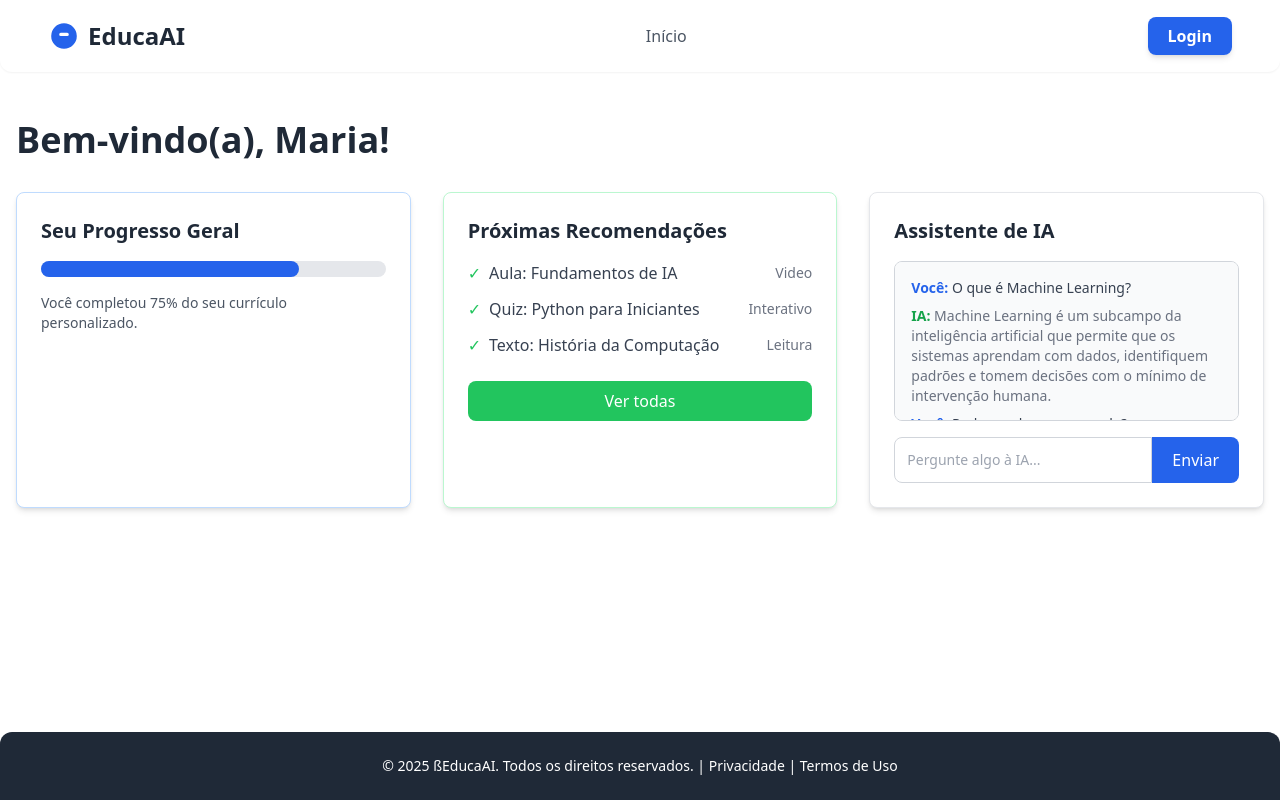
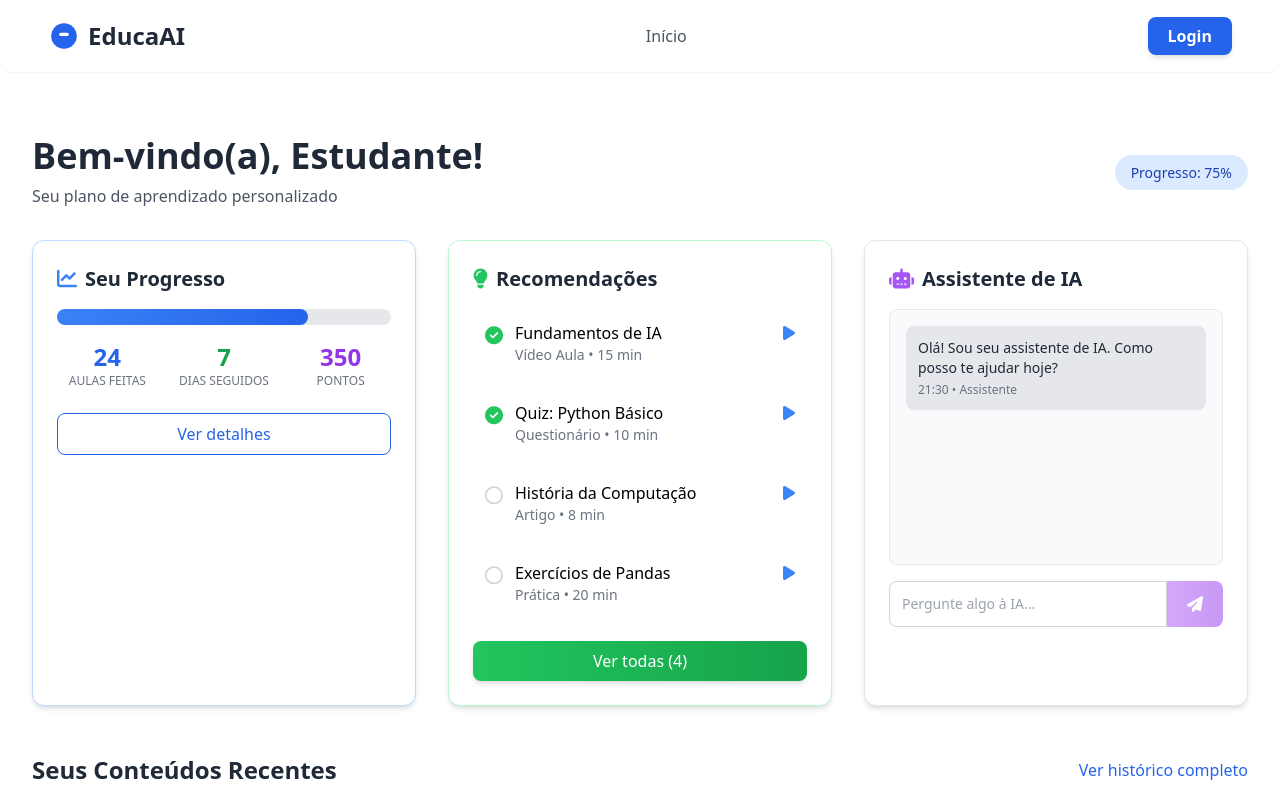
Before and after one commit to Richard-SI/educaAI-Nuxt, a Nuxt app: page /student in a window 1280 px wide. Shown: the top 800 px of the page. Built offline with nearby package versions, Linux system fonts and the light colour scheme.

Commit message:
Atualizar dados do progresso do estudante e melhorar a interface do painel do aluno

```diff
--- a/pages/student.vue
+++ b/pages/student.vue
@@ -1,49 +1,269 @@
 <template>
-    <h2 class="text-3xl md:text-4xl font-bold text-gray-800 mb-8">Bem-vindo(a), Maria!</h2>
+  <div class="student-dashboard">
+    <!-- Cabeçalho Personalizado -->
+    <div class="flex flex-col md:flex-row justify-between items-start md:items-center mb-8">
+      <div>
+        <h2 class="text-3xl md:text-4xl font-bold text-gray-800">
+          Bem-vindo(a), {{ userName }}!
+        </h2>
+        <p class="text-gray-600 mt-2">Seu plano de aprendizado personalizado</p>
+      </div>
+      <div class="mt-4 md:mt-0">
+        <span class="bg-blue-100 text-blue-800 px-4 py-2 rounded-full text-sm font-medium">
+          Progresso: {{ progress }}%
+        </span>
+      </div>
+    </div>
 
+    <!-- Grade de Conteúdo -->
     <div class="grid md:grid-cols-2 lg:grid-cols-3 gap-8 mb-12">
-      <!-- Cartão de Progresso -->
-      <div class="bg-white p-6 rounded-lg shadow-md border border-blue-200">
-        <h3 class="text-xl font-semibold text-gray-800 mb-4">Seu Progresso Geral</h3>
+      <!-- Cartão de Progresso Detalhado -->
+      <div class="bg-white p-6 rounded-xl shadow-md border border-blue-200 hover:shadow-lg transition-shadow">
+        <h3 class="text-xl font-semibold text-gray-800 mb-4 flex items-center">
+          <i class="fas fa-chart-line text-blue-500 mr-2"></i> Seu Progresso
+        </h3>
         <div class="w-full bg-gray-200 rounded-full h-4 mb-4">
-          <div class="bg-blue-600 h-4 rounded-full" style="width: 75%;"></div>
+          <div class="bg-gradient-to-r from-blue-500 to-blue-600 h-4 rounded-full" :style="`width: ${progress}%;`"></div>
         </div>
-        <p class="text-gray-600 text-sm mb-3">Você completou 75% do seu currículo personalizado.</p>
+        <div class="grid grid-cols-3 gap-4 text-center">
+          <div>
+            <p class="text-2xl font-bold text-blue-600">{{ completedLessons }}</p>
+            <p class="text-xs text-gray-500">AULAS FEITAS</p>
+          </div>
+          <div>
+            <p class="text-2xl font-bold text-green-600">{{ activeStreak }}</p>
+            <p class="text-xs text-gray-500">DIAS SEGUIDOS</p>
+          </div>
+          <div>
+            <p class="text-2xl font-bold text-purple-600">{{ points }}</p>
+            <p class="text-xs text-gray-500">PONTOS</p>
+          </div>
+        </div>
+        <button @click="showProgressDetails" class="mt-6 w-full bg-white text-blue-600 border border-blue-600 py-2 rounded-lg hover:bg-blue-50 transition-colors duration-200">
+          Ver detalhes
+        </button>
       </div>
 
       <!-- Recomendações Personalizadas -->
-      <div class="bg-white p-6 rounded-lg shadow-md border border-green-200">
-        <h3 class="text-xl font-semibold text-gray-800 mb-4">Próximas Recomendações</h3>
+      <div class="bg-white p-6 rounded-xl shadow-md border border-green-200 hover:shadow-lg transition-shadow">
+        <h3 class="text-xl font-semibold text-gray-800 mb-4 flex items-center">
+          <i class="fas fa-lightbulb text-green-500 mr-2"></i> Recomendações
+        </h3>
         <ul class="space-y-3">
-          <li class="flex items-center text-gray-700">
-            <span class="mr-2 text-green-500">✓</span> Aula: Fundamentos de IA
-            <span class="ml-auto text-sm text-gray-500">Video</span>
-          </li>
-          <li class="flex items-center text-gray-700">
-            <span class="mr-2 text-green-500">✓</span> Quiz: Python para Iniciantes
-            <span class="ml-auto text-sm text-gray-500">Interativo</span>
-          </li>
-          <li class="flex items-center text-gray-700">
-            <span class="mr-2 text-green-500">✓</span> Texto: História da Computação
-            <span class="ml-auto text-sm text-gray-500">Leitura</span>
+          <li v-for="(rec, index) in recommendations" :key="index" class="flex items-start p-3 hover:bg-gray-50 rounded-lg transition-colors">
+            <span :class="`mr-3 text-lg ${rec.completed ? 'text-green-500' : 'text-gray-300'}`">
+              <i :class="rec.completed ? 'fas fa-check-circle' : 'far fa-circle'"></i>
+            </span>
+            <div class="flex-1">
+              <p class="font-medium">{{ rec.title }}</p>
+              <p class="text-sm text-gray-500">{{ rec.type }} • {{ rec.duration }}</p>
+            </div>
+            <button @click="startRecommendation(rec)" class="ml-2 text-blue-500 hover:text-blue-700">
+              <i class="fas fa-play"></i>
+            </button>
           </li>
         </ul>
-        <button class="mt-6 w-full bg-green-500 text-white py-2 rounded-lg hover:bg-green-600 transition-colors duration-200">Ver todas</button>
+        <button @click="showAllRecommendations" class="mt-6 w-full bg-gradient-to-r from-green-500 to-green-600 text-white py-2 rounded-lg hover:from-green-600 hover:to-green-700 transition-all duration-200 shadow-md">
+          Ver todas ({{ recommendations.length }})
+        </button>
       </div>
 
-      <!-- Área de Perguntas e Respostas com IA -->
-      <div class="bg-white p-6 rounded-lg shadow-md border border-gray-200">
-        <h3 class="text-xl font-semibold text-gray-800 mb-4">Assistente de IA</h3>
-        <div class="border border-gray-300 rounded-lg h-40 overflow-y-auto p-4 text-sm bg-gray-50 mb-4">
-          <p class="text-gray-700 mb-2"><span class="font-bold text-blue-600">Você:</span> O que é Machine Learning?</p>
-          <p class="text-gray-500 mb-2"><span class="font-bold text-green-600">IA:</span> Machine Learning é um subcampo da inteligência artificial que permite que os sistemas aprendam com dados, identifiquem padrões e tomem decisões com o mínimo de intervenção humana.</p>
-          <p class="text-gray-700 mb-2"><span class="font-bold text-blue-600">Você:</span> Pode me dar um exemplo?</p>
-          <p class="text-gray-500"><span class="font-bold text-green-600">IA:</span> Claro! Sistemas de recomendação em plataformas de streaming (como Netflix) usam ML para sugerir filmes baseados no seu histórico.</p>
+      <!-- Chat com IA -->
+      <div class="bg-white p-6 rounded-xl shadow-md border border-gray-200 hover:shadow-lg transition-shadow">
+        <h3 class="text-xl font-semibold text-gray-800 mb-4 flex items-center">
+          <i class="fas fa-robot text-purple-500 mr-2"></i> Assistente de IA
+        </h3>
+        <div ref="chatContainer" class="border border-gray-200 rounded-lg h-64 overflow-y-auto p-4 bg-gray-50 mb-4 space-y-3">
+          <div v-for="(msg, index) in chatMessages" :key="index" :class="`flex ${msg.sender === 'user' ? 'justify-end' : 'justify-start'}`">
+            <div :class="`max-w-xs md:max-w-md rounded-lg p-3 ${msg.sender === 'user' ? 'bg-blue-600 text-white' : 'bg-gray-200 text-gray-800'}`">
+              <p class="text-sm">{{ msg.text }}</p>
+              <p class="text-xs mt-1" :class="msg.sender === 'user' ? 'text-blue-200' : 'text-gray-500'">
+                {{ msg.time }} • {{ msg.sender === 'user' ? 'Você' : 'Assistente' }}
+              </p>
+            </div>
+          </div>
         </div>
         <div class="flex">
-          <input type="text" placeholder="Pergunte algo à IA..." class="flex-grow p-3 border border-gray-300 rounded-l-lg focus:outline-none focus:ring-2 focus:ring-blue-400 text-sm">
-          <button class="bg-blue-600 text-white px-5 rounded-r-lg hover:bg-blue-700 transition-colors duration-200">Enviar</button>
+          <input
+            v-model="userQuestion"
+            @keyup.enter="sendQuestion"
+            type="text"
+            placeholder="Pergunte algo à IA..."
+            class="flex-grow p-3 border border-gray-300 rounded-l-lg focus:outline-none focus:ring-2 focus:ring-blue-400 text-sm"
+          >
+          <button
+            @click="sendQuestion"
+            :disabled="!userQuestion"
+            class="bg-gradient-to-r from-purple-500 to-purple-600 text-white px-5 rounded-r-lg hover:from-purple-600 hover:to-purple-700 transition-colors duration-200 disabled:opacity-50"
+          >
+            <i class="fas fa-paper-plane"></i>
+          </button>
         </div>
       </div>
     </div>
-  </template>
+
+    <!-- Seção de Conteúdos Recentes -->
+    <div class="mb-12">
+      <div class="flex justify-between items-center mb-6">
+        <h3 class="text-2xl font-bold text-gray-800">Seus Conteúdos Recentes</h3>
+        <button class="text-blue-600 hover:text-blue-800 font-medium">Ver histórico completo</button>
+      </div>
+      <div class="grid md:grid-cols-2 lg:grid-cols-4 gap-6">
+        <div v-for="item in recentContent" :key="item.id" class="bg-white rounded-xl shadow-md overflow-hidden hover:shadow-lg transition-shadow border border-gray-200">
+          <div class="h-40 bg-gray-100 flex items-center justify-center">
+            <i :class="`fas ${item.icon} text-4xl ${item.iconColor}`"></i>
+          </div>
+          <div class="p-4">
+            <h4 class="font-bold text-lg mb-2">{{ item.title }}</h4>
+            <p class="text-gray-600 text-sm mb-3">{{ item.description }}</p>
+            <div class="flex justify-between items-center">
+              <span class="text-xs text-gray-500">{{ item.date }}</span>
+              <button class="text-blue-500 hover:text-blue-700 text-sm font-medium">
+                Continuar <i class="fas fa-arrow-right ml-1"></i>
+              </button>
+            </div>
+          </div>
+        </div>
+      </div>
+    </div>
+
+    <!-- Modal de Detalhes do Progresso -->
+    <div v-if="showProgressModal" class="fixed inset-0 bg-black bg-opacity-50 flex items-center justify-center z-50">
+      <div class="bg-white rounded-xl p-6 max-w-2xl w-full max-h-[90vh] overflow-y-auto">
+        <div class="flex justify-between items-center mb-4">
+          <h3 class="text-xl font-bold">Detalhes do Seu Progresso</h3>
+          <button @click="showProgressModal = false" class="text-gray-500 hover:text-gray-700">
+            <i class="fas fa-times"></i>
+          </button>
+        </div>
+        <!-- Conteúdo do modal aqui -->
+        <button @click="showProgressModal = false" class="mt-4 w-full bg-blue-600 text-white py-2 rounded-lg">
+          Fechar
+        </button>
+      </div>
+    </div>
+  </div>
+</template>
+
+<script setup>
+import { ref, computed, onMounted } from 'vue'
+const { user } = useAuth() // Hook de autenticação
+// Dados do usuário
+const userName = computed(() => {
+  if (!user.value?.email) return 'Estudante'
+  const namePart = user.value.email.split('@')[0]
+  return namePart.charAt(0).toUpperCase() + namePart.slice(1)
+})
+
+// Progresso
+const progress = ref(75)
+const completedLessons = ref(24)
+const activeStreak = ref(7)
+const points = ref(350)
+const showProgressModal = ref(false)
+
+// Recomendações
+const recommendations = ref([
+  { id: 1, title: 'Fundamentos de IA', type: 'Vídeo Aula', duration: '15 min', completed: true },
+  { id: 2, title: 'Quiz: Python Básico', type: 'Questionário', duration: '10 min', completed: true },
+  { id: 3, title: 'História da Computação', type: 'Artigo', duration: '8 min', completed: false },
+  { id: 4, title: 'Exercícios de Pandas', type: 'Prática', duration: '20 min', completed: false }
+])
+
+// Chat com IA
+const chatMessages = ref([
+  { text: 'Olá! Sou seu assistente de IA. Como posso te ajudar hoje?', sender: 'ai', time: '21:30' }
+])
+const userQuestion = ref('')
+const chatContainer = ref(null)
+
+// Conteúdos Recentes
+const recentContent = ref([
+  { id: 1, title: 'Introdução ao Python', description: 'Conceitos básicos da linguagem', icon: 'fa-code', iconColor: 'text-blue-500', date: 'Hoje' },
+  { id: 2, title: 'Machine Learning', description: 'O que são modelos preditivos', icon: 'fa-brain', iconColor: 'text-purple-500', date: 'Ontem' },
+  { id: 3, title: 'Análise de Dados', description: 'Pandas e NumPy na prática', icon: 'fa-chart-bar', iconColor: 'text-green-500', date: '2 dias atrás' },
+  { id: 4, title: 'Projeto Final', description: 'Crie seu primeiro modelo', icon: 'fa-project-diagram', iconColor: 'text-red-500', date: 'Semana passada' }
+])
+
+// Métodos
+const showProgressDetails = () => {
+  showProgressModal.value = true
+}
+
+const showAllRecommendations = () => {
+  // Navegar para página de recomendações completas
+  navigateTo('/student/recommendations')
+}
+
+const startRecommendation = (rec) => {
+  alert(`Iniciando: ${rec.title}`)
+  // Implementar navegação para o conteúdo
+}
+
+const sendQuestion = async () => {
+  if (!userQuestion.value.trim()) return
+
+  // Adiciona mensagem do usuário
+  const userMsg = {
+    text: userQuestion.value,
+    sender: 'user',
+    time: new Date().toLocaleTimeString([], { hour: '2-digit', minute: '2-digit' })
+  }
+  chatMessages.value.push(userMsg)
+
+  const question = userQuestion.value
+  userQuestion.value = ''
+
+  // Resposta simulada da IA
+  setTimeout(() => {
+    const aiResponses = {
+      'oi': 'Olá! Como posso te ajudar com seus estudos hoje?',
+      'o que é machine learning': 'Machine Learning é um subcampo da IA que permite sistemas aprenderem com dados, identificando padrões e tomando decisões com intervenção humana mínima. Quer um exemplo prático?',
+      'exemplo': 'Claro! Quando a Netflix recomenda filmes baseados no que você assistiu, isso é Machine Learning em ação!',
+      'como começar': 'Recomendo começar pelo curso "Fundamentos de Python" e depois seguir para "Introdução a Machine Learning". Posso te mostrar o caminho!',
+      'obrigado': 'De nada! Estou aqui para ajudar. Se tiver mais dúvidas, é só perguntar!'
+    }
+
+    const response = aiResponses[question.toLowerCase()] ||
+      `Interessante sua pergunta sobre "${question}". Posso te direcionar para materiais sobre esse tema. Quer que eu busque recursos específicos?`
+
+    chatMessages.value.push({
+      text: response,
+      sender: 'ai',
+      time: new Date().toLocaleTimeString([], { hour: '2-digit', minute: '2-digit' })
+    })
+
+    // Rolagem automática
+    scrollChatToBottom()
+  }, 1000)
+}
+
+const scrollChatToBottom = () => {
+  nextTick(() => {
+    if (chatContainer.value) {
+      chatContainer.value.scrollTop = chatContainer.value.scrollHeight
+    }
+  })
+}
+
+// Inicialização
+onMounted(() => {
+  scrollChatToBottom()
+})
+</script>
+
+<style scoped>
+.student-dashboard {
+  max-width: 1400px;
+  margin: 0 auto;
+  padding: 1rem;
+}
+
+/* Animações */
+.float-hover {
+  transition: transform 0.3s ease;
+}
+.float-hover:hover {
+  transform: translateY(-5px);
+}
+</style>
```
